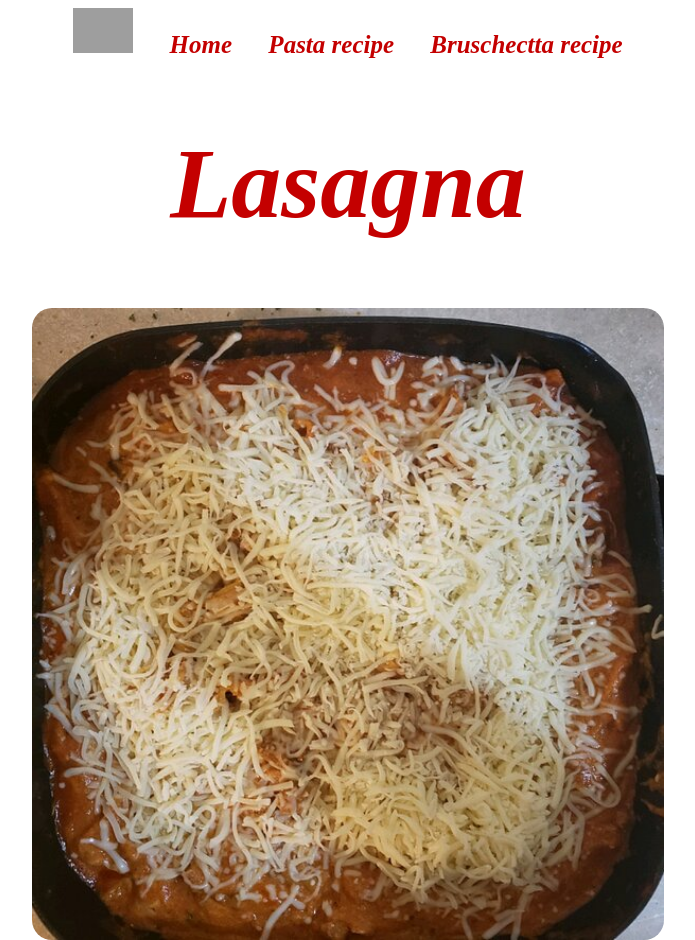
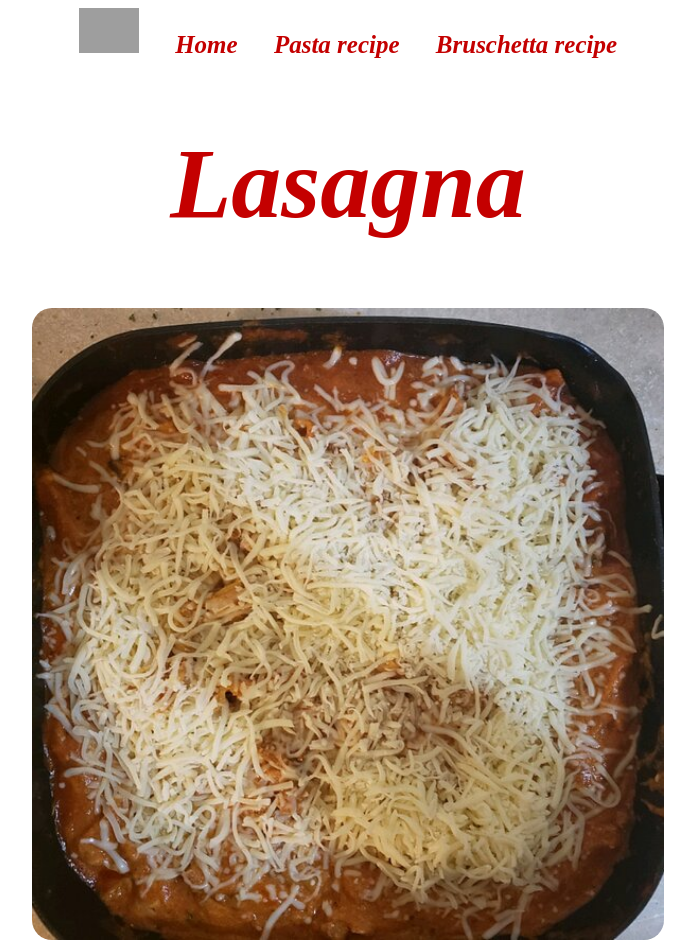
Before and after one commit to Amrit131/odin-recipes, a plain HTML site: page recipes/lasagna.html in a window 1280 px wide. Shown: the top 940 px of the page, without its empty margins (292-987 px from the left). Drawn offline with Linux system fonts and the light colour scheme; grey boxes are pictures that could not be loaded; a web font is replaced by a local one.

Commit message:
Correction

```diff
--- a/recipes/lasagna.html
+++ b/recipes/lasagna.html
@@ -14,7 +14,7 @@
       </a>
     <a class="nav-element" href="../index.html">Home</a>
     <a class="nav-element" href="pasta.html">Pasta recipe</a>
-    <a class="nav-element"href="bruschetta.html">Bruschectta recipe</a>
+    <a class="nav-element"href="bruschetta.html">Bruschetta recipe</a>
     </div>
     <h1>Lasagna</h1>
     <img id="image"
```
